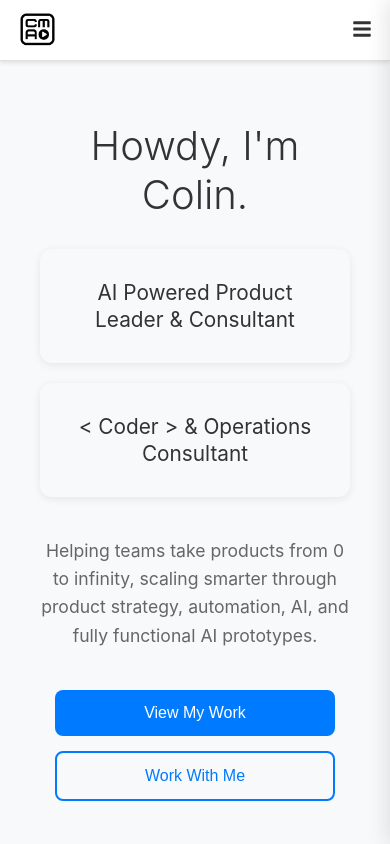
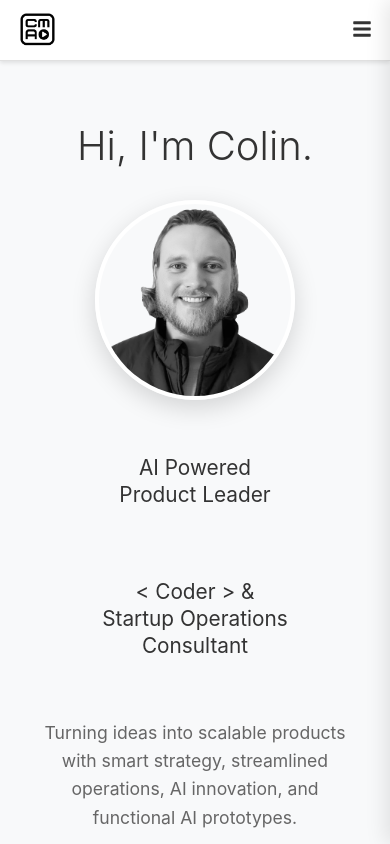
Before and after one commit to colin-mark/colin-mark-website, a React (Create React App) app: page / in a window 390 px wide. Shown: the top 844 px of the page. Built offline with nearby package versions, Linux system fonts and the light colour scheme.

Commit message:
Add portrait images and update home page styling

```diff
--- a/src/pages/Home.js
+++ b/src/pages/Home.js
@@ -17,21 +17,32 @@ const Home = () => {
       <div className="hero-background">
         <div className="page-content">
           <div className="hero-section">
-            <h1>Howdy, I'm Colin.</h1>
+            <h1>Hi, I'm Colin.</h1>
 
-            {/* Split Layout */}
+            {/* Three Column Layout with Centered Headshot */}
             <div className="hero-split">
               <div className="hero-split-item">
-                <h2>AI Powered Product Leader & Consultant</h2>
+                <h2>AI Powered<br />Product Leader</h2>
+              </div>
+              <div className="hero-headshot">
+                <img
+                  src="/images/portraits/Headshot_copy.png"
+                  alt="Colin Alcorn"
+                  className="hero-headshot-image"
+                  onError={(e) => {
+                    console.error('Failed to load headshot image');
+                    e.target.style.display = 'none';
+                  }}
+                />
               </div>
               <div className="hero-split-item">
-                <h2>&lt; Coder &gt; &amp; Operations Consultant</h2>
+                <h2>&lt; Coder &gt; &amp;<br />Startup Operations Consultant</h2>
               </div>
             </div>
 
             {/* Tagline */}
             <div className="hero-tagline">
-              <p>Helping teams take products from 0 to infinity, scaling smarter through product strategy, automation, AI, and fully functional AI prototypes.</p>
+              <p>Turning ideas into scalable products with smart strategy, streamlined operations, AI innovation, and functional AI prototypes.</p>
             </div>
 
             {/* CTA Buttons */}
--- a/src/pages/Pages.css
+++ b/src/pages/Pages.css
@@ -77,30 +77,25 @@
   line-height: 1.6;
 }
 
-/* New Hero Split Layout */
+/* Hero Split Layout - Simple 3 Column Grid */
 .hero-split {
   display: grid;
-  grid-template-columns: 1fr 1fr;
-  gap: 40px;
+  grid-template-columns: 1fr 1fr 1fr;
+  gap: 20px;
+  align-items: center;
   margin: 40px 0;
-  max-width: 800px;
+  max-width: 1000px;
   margin-left: auto;
   margin-right: auto;
 }
 
 .hero-split-item {
   text-align: center;
-  padding: 30px;
-  background: #f8f9fa;
-  border-radius: 12px;
-  box-shadow: 0 2px 8px rgba(0, 0, 0, 0.08);
-  transition: transform 0.3s ease, box-shadow 0.3s ease;
+  padding: 20px;
+  /* Removed background, border-radius, and box-shadow to eliminate background squares */
 }
 
-.hero-split-item:hover {
-  transform: translateY(-3px);
-  box-shadow: 0 8px 20px rgba(0, 0, 0, 0.1);
-}
+/* Removed hover effects since background squares are eliminated */
 
 .hero-split-item h2 {
   font-size: 1.5rem;
@@ -108,6 +103,28 @@
   font-weight: 400;
   margin: 0;
   line-height: 1.3;
+}
+
+/* Both text items now have 2 lines for balance */
+
+/* Hero Headshot Styles */
+.hero-headshot {
+  text-align: center;
+}
+
+.hero-headshot-image {
+  width: 280px;
+  height: 280px;
+  border-radius: 50%;
+  object-fit: cover;
+  box-shadow: 0 8px 25px rgba(0, 0, 0, 0.15);
+  transition: transform 0.3s ease, box-shadow 0.3s ease;
+  border: 4px solid #fff;
+}
+
+.hero-headshot-image:hover {
+  transform: translateY(-5px);
+  box-shadow: 0 15px 35px rgba(0, 0, 0, 0.25);
 }
 
 /* Hero Tagline */
@@ -536,7 +553,29 @@
   background: #0056b3;
 }
 
-/* Responsive design */
+/* Tablet responsive design */
+@media (max-width: 1024px) and (min-width: 769px) {
+  .hero-split {
+    grid-template-columns: 1fr;
+    gap: 30px;
+    margin: 30px 0;
+  }
+
+  .hero-headshot {
+    order: -1;
+  }
+
+  .hero-headshot-image {
+    width: 250px;
+    height: 250px;
+  }
+
+  .hero-split-item h2 {
+    font-size: 1.4rem;
+  }
+}
+
+/* Mobile responsive design */
 @media (max-width: 768px) {
   .page-container {
     padding: 20px 10px;
@@ -554,11 +593,21 @@
     font-size: 1.1rem;
   }
 
-  /* New responsive styles for hero split */
+  /* New responsive styles for hero split - mobile stacking with headshot first */
   .hero-split {
     grid-template-columns: 1fr;
-    gap: 20px;
+    gap: 30px;
     margin: 30px 0;
+  }
+
+  /* Reorder items on mobile: headshot first, then cards */
+  .hero-headshot {
+    order: -1;
+  }
+
+  .hero-headshot-image {
+    width: 200px;
+    height: 200px;
   }
 
   .hero-split-item h2 {
```
Also changed, not shown: public/images/portraits/Headshot.png (added), public/images/portraits/Headshot_copy.png (added).
